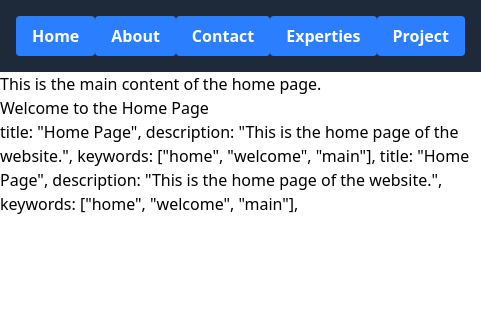
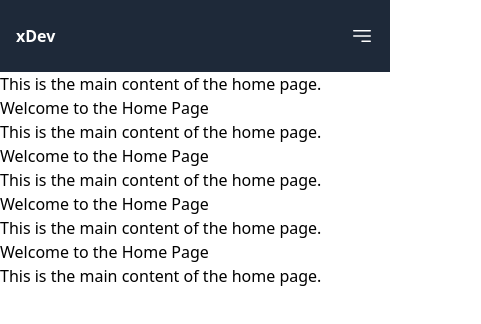
Before and after one commit to luciferdk/Dhrup-Sinha, a Next.js app: page / in a window 390 px wide. Shown: the top 324 px of the page, 481 px wide, since content can reach past the window. Built offline with nearby package versions, Linux system fonts and the light colour scheme.

Commit message:
toggle button added and try to make responsive nav

```diff
--- a/app/page.tsx
+++ b/app/page.tsx
@@ -3,7 +3,7 @@ import NavbarLayout from "../component/navlayout/navlayout";
 
 export default function Home() {
   return (
-    <div className="flex  min-h-screen ">
+    <div className="   ">
       <NavbarLayout>
       <p>This is the main content of the home page.</p>
       <h1>Welcome to the Home Page</h1>
@@ -17,11 +17,13 @@ export default function Home() {
 export function HomePage () {
   return (
     <div>
-      title: "Home Page",
-  description: "This is the home page of the website.",
-  keywords: ["home", "welcome", "main"], title: "Home Page",
-  description: "This is the home page of the website.",
-  keywords: ["home", "welcome", "main"],
+     <p>This is the main content of the home page.</p>
+     <h1>Welcome to the Home Page</h1>
+     <p>This is the main content of the home page.</p>
+     <h1>Welcome to the Home Page</h1>
+     <p>This is the main content of the home page.</p>
+     <h1>Welcome to the Home Page</h1>
+     <p>This is the main content of the home page.</p>
     </div>
   )
 }
--- a/component/navbar/navbar.tsx
+++ b/component/navbar/navbar.tsx
@@ -1,6 +1,6 @@
 "use client";
 import { useRouter } from "next/navigation";
-
+import { useState } from "react";
 
 const NavList = [
   { name: "Home", path: "/" },
@@ -10,6 +10,15 @@ const NavList = [
   { name: "Project", path: "/project" },
 ];
 export default function NavBar() {
+
+  const [isOpen, setIsOpen] = useState(false);
+
+const toggleMenu = (isOpen: boolean) => {
+  setIsOpen((prev) => !prev);
+}
+
+
+
   const router = useRouter();
 
   const handleNavigation = (path: string) => {
@@ -25,20 +34,51 @@ export default function NavBar() {
   };
 
   return (
+    <nav className="grid grid-cols-8 gap-1 bg-gray-800 p-4  ">
 
-      <nav className="flex justify-center bg-gray-800 p-4">
-        <ul className="flex">
+      {/* First Div */}
+      <div className={`col-start-1 col-end-1 ${!isOpen ? "block" : "hidden"} md:block`}>
+        <div className="py-2 text-white font-bold">xDev</div>
+      </div>
+
+
+{/* Second Div */}
+      <div className={`  col-start-4 col-end-5 transition-all duration-300 ${isOpen ? "block" : "hidden"}`}>
+        <ul className="flex gap-2">
           {NavList.map((item) => (
             <li key={item.path} className="flex ">
               <button
                 onClick={() => handleNavigation(item.path)}
-          className=" flex  bg-blue-500 hover:bg-blue-700 text-white font-bold py-2 px-4 rounded"
+                className=" flex  bg-gray-500 hover:bg-blue-500 text-white ml-4 font-bold py-2 px-4 rounded"
               >
                 {item.name}
-        </button></li>
+              </button>
+            </li>
           ))}
         </ul>
+      </div>
+
+
+
+      {/* Third Div */}
+
+      <div className=" col-start-8 col-end-8 justify-self-end">
+        <button  onClick={()=>{toggleMenu(isOpen)}} className=" py-2 text-white text-center rounded">
+          <svg xmlns="http://www.w3.org/2000/svg"
+            fill="none"
+            viewBox="0 0 24 24"
+            stroke-width="1.5"
+            stroke="currentColor"
+            className="size-6"
+          >
+            <path
+              strokeLinecap="round"
+              strokeLinejoin="round"
+              d="M3.75 6.75h16.5M3.75 12h16.5M12 17.25h8.25"
+            />
+          </svg>
+        </button>
+      </div>
     </nav>
-
   );
 }
--- a/component/navlayout/navlayout.tsx
+++ b/component/navlayout/navlayout.tsx
@@ -7,7 +7,7 @@ interface LayoutProps {
 
 export default function NavbarLayout({ children }: LayoutProps) {
   return (
-    <div className="flex flex-col min-h-screen">
+    <div className="">
       <NavBar /> {/* NavBar will appear on all pages */}
       <main>{children}</main> {/* Render the content of the current page */}
     </div>
```
Lines whose indentation alone changed are shown as unchanged.
